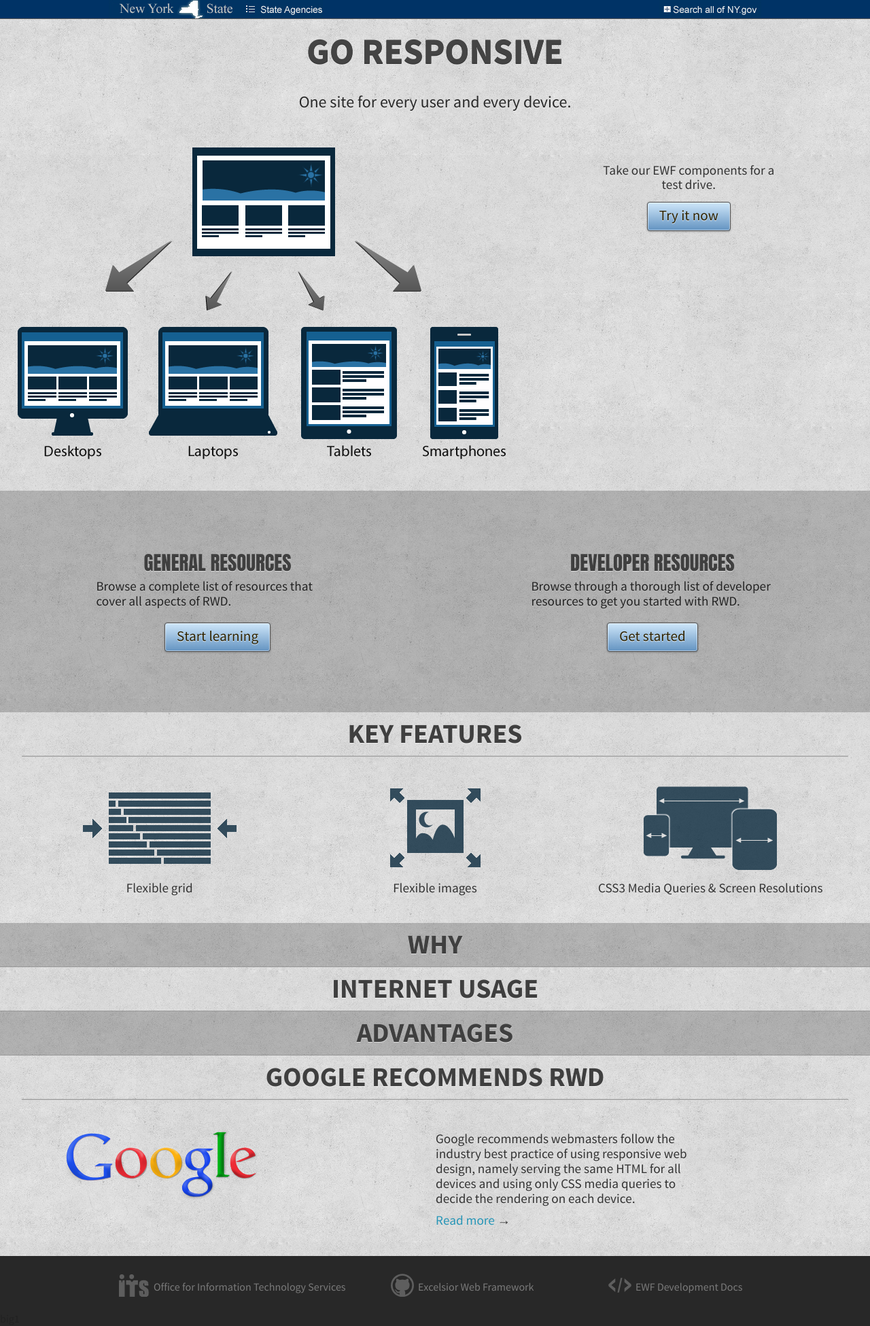
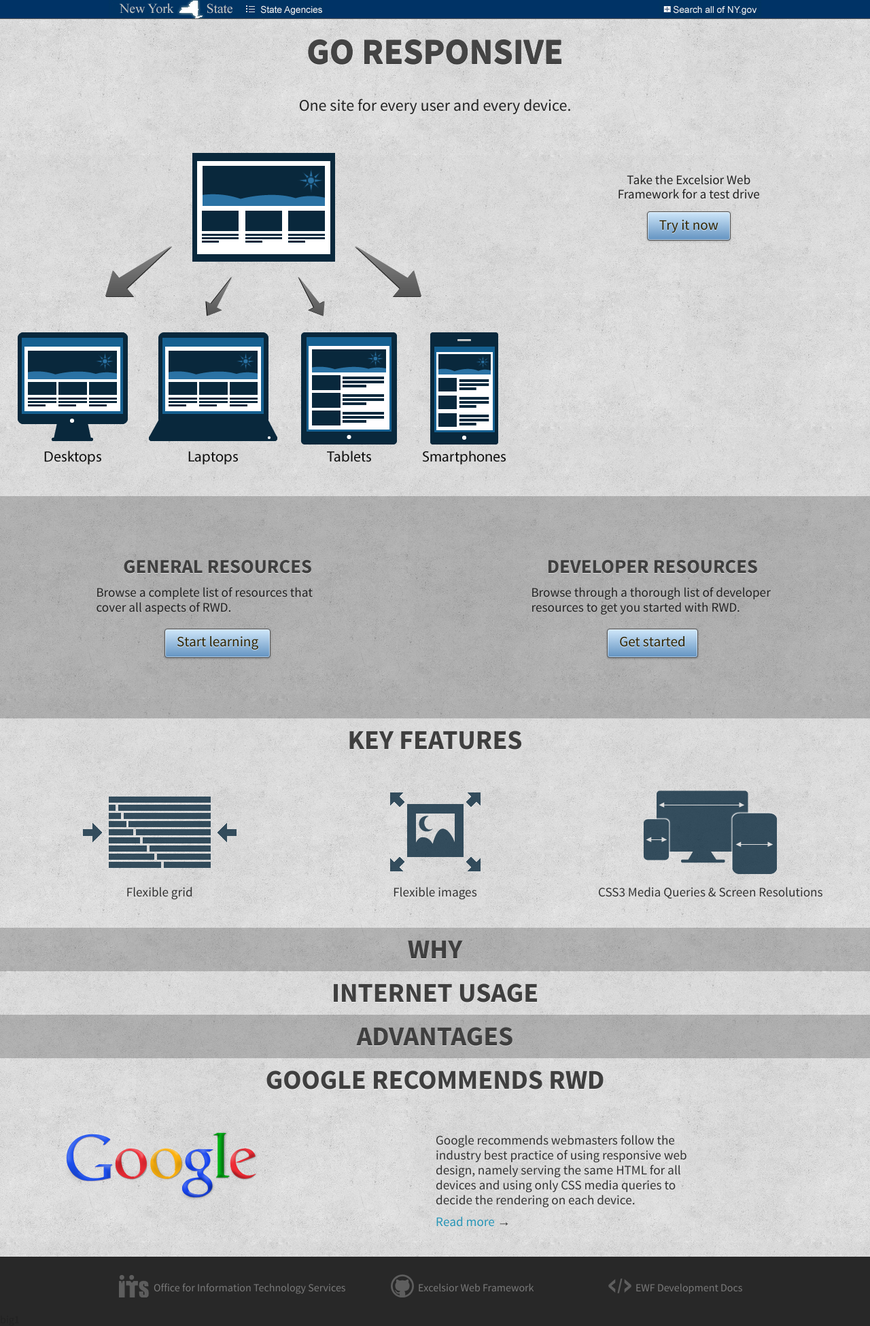
Before and after one commit to technickle/go-responsive, a Jekyll site: the page index.html, which Jekyll copies as it is, in a window 1280 px wide. Shown: the whole page at 68% size. Built offline with Jekyll 4.4.1, drawn with Linux system fonts in a browser that asks for light colours; Markdown is read by kramdown in place of the engine named in the settings.

Commit message:
Home page tweaks

```diff
--- a/css/site/site.css
+++ b/css/site/site.css
@@ -226,15 +226,12 @@
   text-align: center;
   padding: 0;
   margin: 0.2em auto 0 auto;
-  /*border-bottom: 1px solid #999;*/
   text-shadow: 0 1px rgba(255,255,255,0.6);
 }
 
 .home-page .page .even .wrapper h2,
 .home-page .page .odd .wrapper h2 {
-  /*font-family: "SourceSansProBold", "Helvetica Neue", Helvetica, Arial, sans-serif;*/
   font-size: 1.5em;
-  /*font-weight: normal;*/
 }
 
 .home-page .page .odd .wrapper {
@@ -322,27 +319,26 @@
     font-size: 1em;
   }
 }
-,0,0.25);
-	-o-box-shadow: inset 0 0 0 1px rgba(255,255,255,0.2),0 1px 3px rgba(0,0,0,0.25);
-}
 
-.home-page .page .section-2 p, .home-page .page .section-3 p, .home-page .page .section-4 p, .home-page .page .section-8 p {
+.home-page .page [class*="section-"] p {
 	color: #222;
 	margin: 0.3em auto 0.5em auto;
 	line-height: 1.15em;
 }
 
-.home-page .page .section-2 p, .home-page .page .section-3 p, .home-page .page .section-8 p {
+.home-page .page .section-2 p,
+.home-page .page .section-3 p,
+.home-page .page .section-8 p {
 	text-align: left;
 }
 
 /* Section 4 */
-.home-page .page .section-4 .row, .home-page .page .section-8 .row {
+.home-page .page .odd .row {
 	width: 95%;
 	margin: auto;
 }
 
-.home-page .page .section-4 h2, .home-page .page .section-5 h2, .home-page .page .section-6 h2, .home-page .page .section-7 h2, .home-page .page .section-8 h2 {
+.home-page .page [class*="section-"] h2 {
 	color: #3f3f3f;
 	font-family: "SourceSansProBold", "Helvetica Neue", Helvetica, Arial, sans-serif;
 	font-size: 2.5em;
@@ -350,26 +346,18 @@
 	text-align: center;
 	padding: 0;
 	margin: 0.2em auto 0 auto;
-	border-bottom: 1px solid #999;
 	text-shadow: 0 1px rgba(255,255,255,0.6);
-	-webkit-text-shadow: 0 1px rgba(255,255,255,0.6);
-	-moz-text-shadow: 0 1px rgba(255,255,255,0.6);
-	-o-text-shadow: 0 1px rgba(255,255,255,0.6);
 }
 
-.home-page .page .section-4 .wrapper, .home-page .page .section-8 .wrapper {
+.home-page .page .odd .wrapper {
 	margin: 0 auto 2em auto;
 	padding: 2em 0 0 0;
 	font-size: 1.2em;
 	color: #333;
-	border-top: 1px solid #ccc;
 	text-shadow: 0 1px rgba(255,255,255,0.2);
-	-webkit-text-shadow: 0 1px rgba(255,255,255,0.2);
-	-moz-text-shadow: 0 1px rgba(255,255,255,0.2);
-	-o-text-shadow: 0 1px rgba(255,255,255,0.2);
 }
 
-.home-page .page .section-4 p {
+.home-page .page .odd p {
 	color: #333;
 	padding-top: 0.5em;
 	margin: 0;
--- a/index.html
+++ b/index.html
@@ -65,7 +65,7 @@
           </div>
           <div class="large-5 small-12 columns">
             <div class="wrapper">
-              <p>Take our EWF components for a test drive.</p>
+              <p>Take the Excelsior Web Framework for a test drive</p>
               <a href="off-canvas.html" class="button">Try it now</a>
             </div>
           </div>
```
